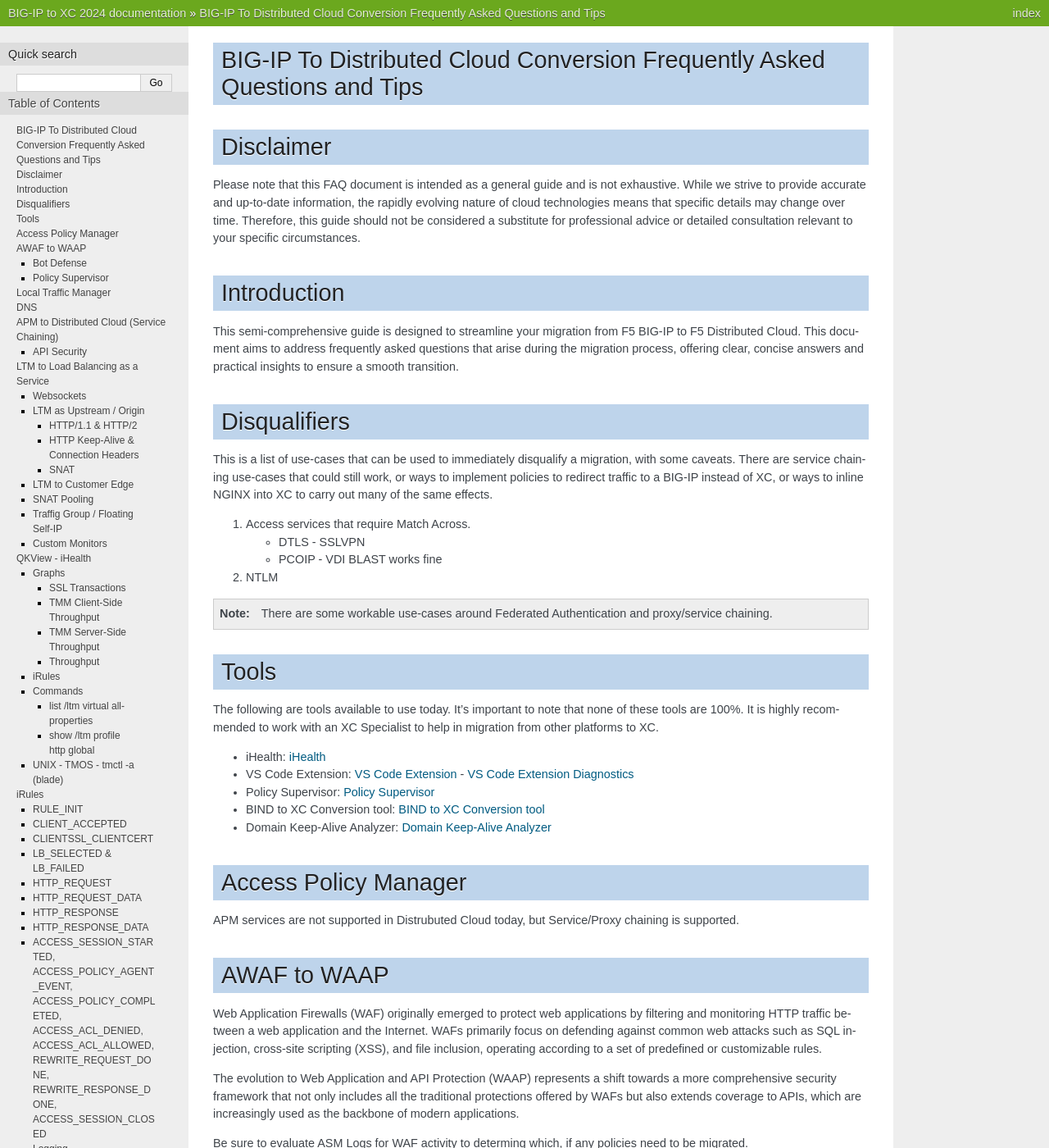
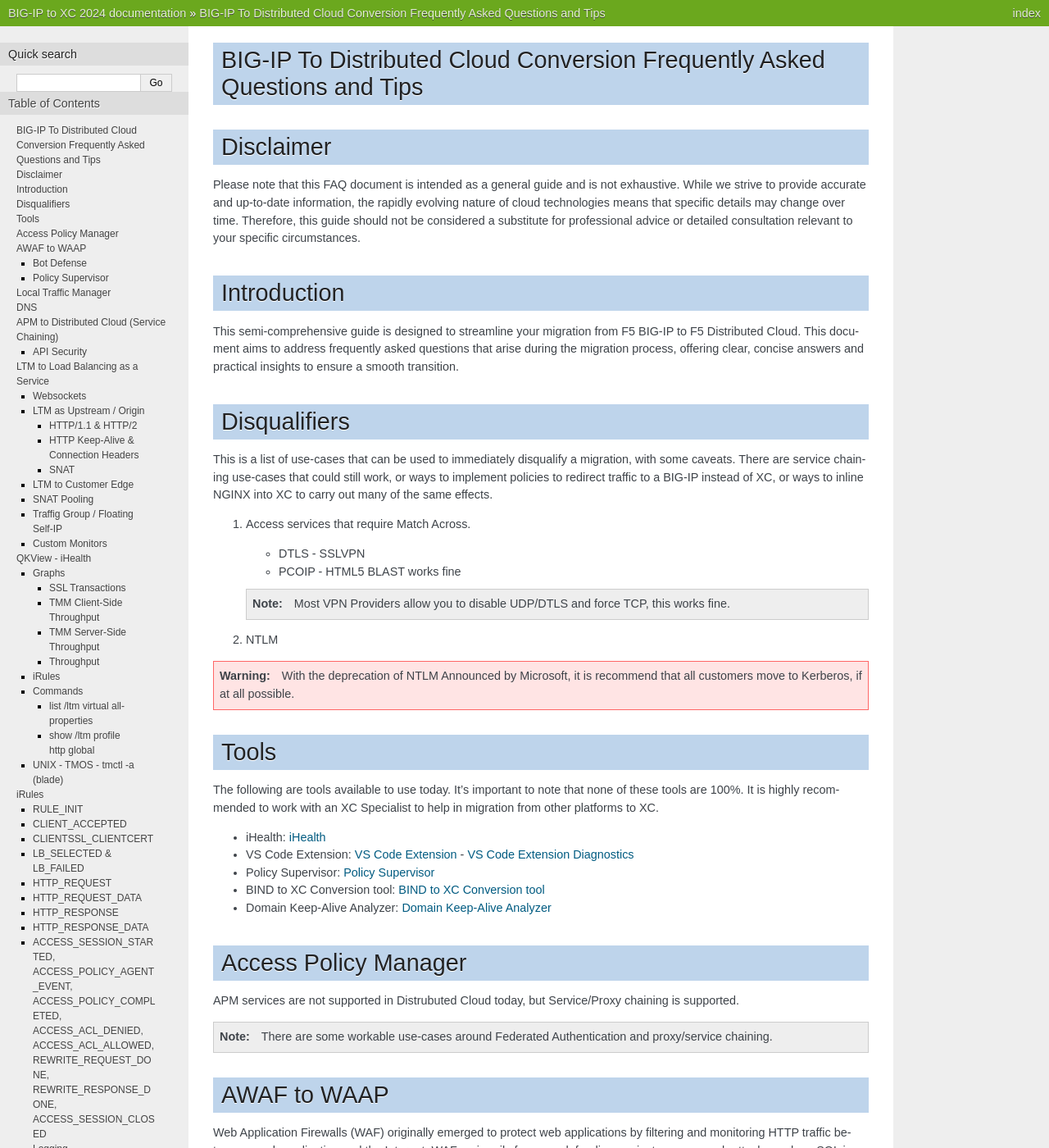
Before and after one commit to Mikej81/bigip_to_xc_faq, a Sphinx documentation site: the page built from docs/source/index.rst, in a window 1280 px wide and 1400 px high. Shown: the whole window at 82% size. Built offline with Sphinx 7.4.7, drawn with Linux system fonts in a browser that asks for light colours; the version number could not be read and is left out.

Commit message:
ntlm to kerb

```diff
--- a/docs/source/index.rst
+++ b/docs/source/index.rst
@@ -30,11 +30,13 @@
 #. Access services that require Match Across.
 
    * DTLS - SSLVPN
-   * PCOIP - VDI BLAST works fine
+   * PCOIP - HTML5 BLAST works fine
+
+   .. note:: Most VPN Providers allow you to disable UDP/DTLS and force TCP, this works fine.
 
 #. NTLM
 
-.. note:: There are some workable use-cases around Federated Authentication and proxy/service chaining.
+.. warning:: With the deprecation of NTLM Announced by Microsoft, it is recommend that all customers move to Kerberos, if at all possible.
 
 Tools
 =====
@@ -58,6 +60,9 @@
 =====================
 
 APM services are not supported in Distrubuted Cloud today, but Service/Proxy chaining is supported.
+
+.. note:: There are some workable use-cases around Federated Authentication and proxy/service chaining.
+
 
 AWAF to WAAP
 ============
```
Also changed, not shown: 8 other files.
